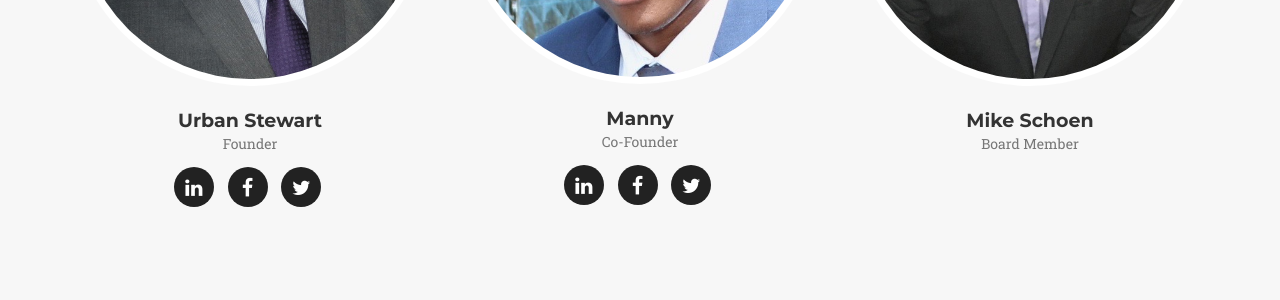
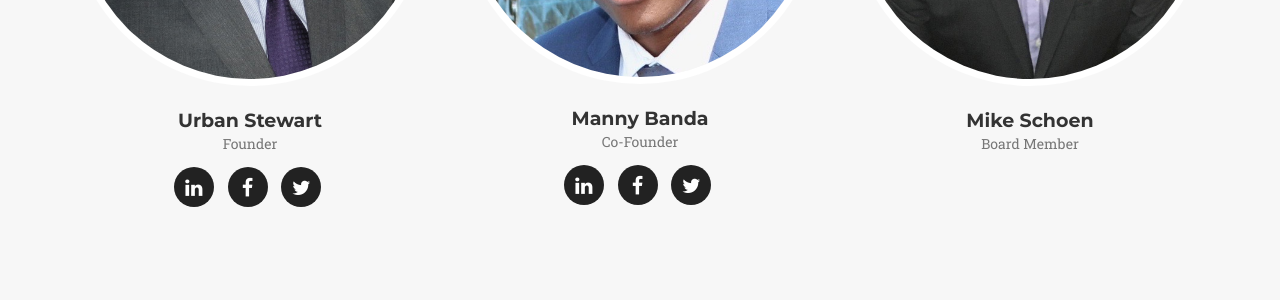
Before and after one commit to MyGovUSA/mygovusa.github.io, a Jekyll site: the page built from index.html, in a window 1280 px wide and 900 px high, scrolled down 3370 px. Shown: the part 153-453 px from the top of the window. Built offline with Jekyll 4.4.1, drawn with Linux system fonts in a browser that asks for light colours; some web fonts are replaced.

Commit message:
Added Manny's last name for Jonny'

```diff
--- a/_config.yml
+++ b/_config.yml
@@ -21,7 +21,7 @@ people:
     - title: twitter
       url: https://twitter.com/MyGovUSA2016
 
-- name: Manny
+- name: Manny Banda
   pic: manny2
   position: Co-Founder
   social:
```
Also changed, not shown: new-site/README.md (added, +1 -0 lines), README-old.md (deleted), README.md, img/eia-innovation.png (added), img/eia-innovation.svg (added).
